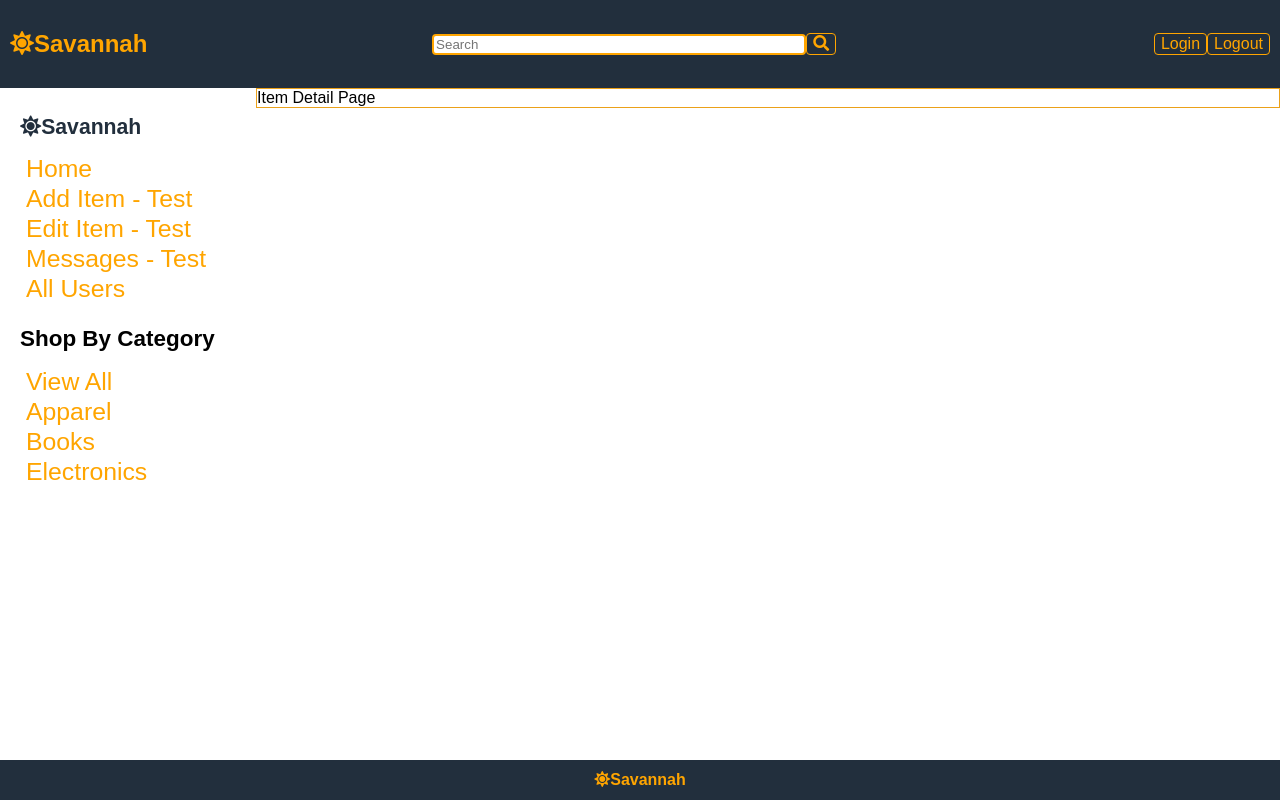
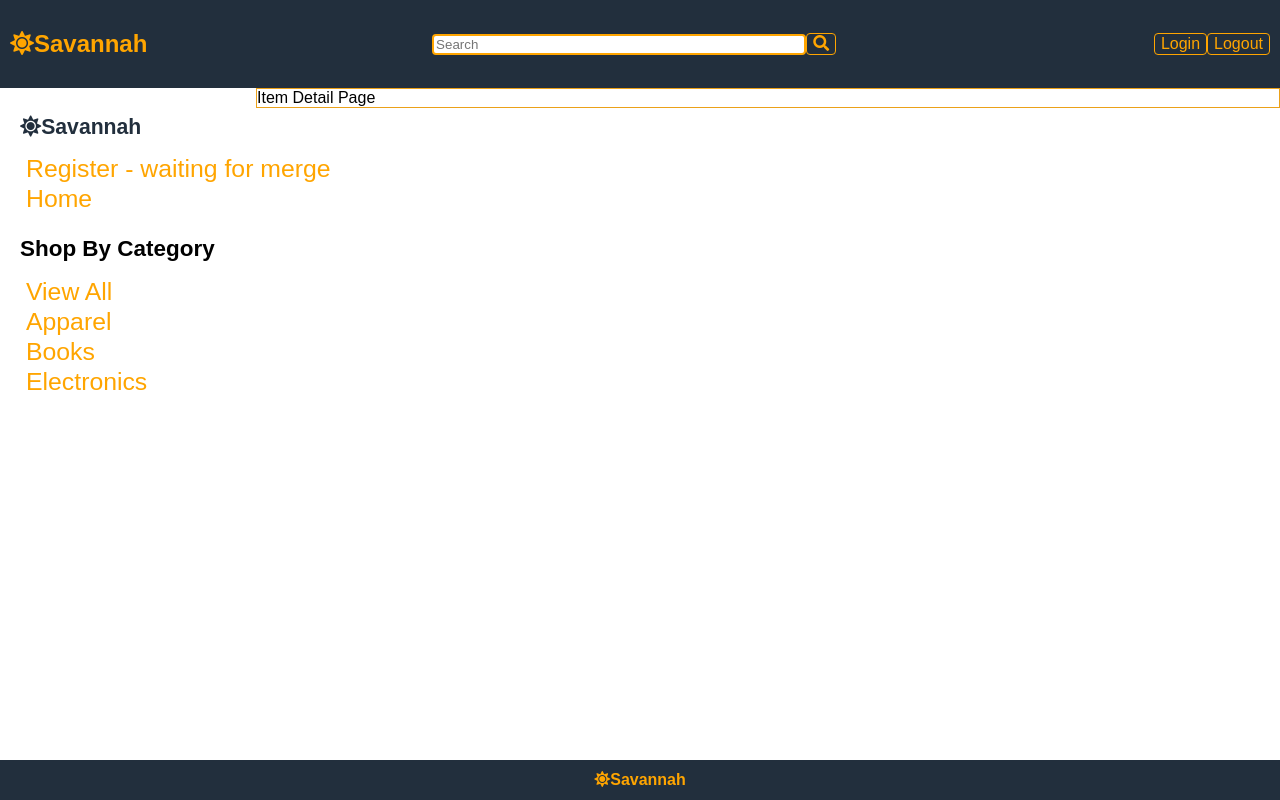
Before and after one commit to bflores88/consume-more-stuff, a React (Create React App) app: page /items/1 in a window 1280 px wide. Built offline with nearby package versions, Linux system fonts and the light colour scheme.

Commit message:
private route boilerplate and logout reducer

```diff
--- a/src/App.js
+++ b/src/App.js
@@ -13,6 +13,8 @@ import Users from './containers/Users';
 import Category from './containers/Category/Category';
 import Footer from './containers/Footer/Footer';
 import ItemDetail from './containers/ItemDetail/';
+import PrivateRoute from './components/PrivateRoute/PrivateRoute';
+
 
 class App extends Component {
   render() {
@@ -27,7 +29,8 @@ class App extends Component {
               <Route exact path="/" component={Home} />
               <Route path="/add-item" component={AddItem} />
               <Route path="/edit-item" component={EditItem} />
-              <Route path="/messages" component={Messages} />
+              {/* <Route path="/messages" component={Messages} /> */}
+              <PrivateRoute path="/messages" component={Messages} />
               <Route path="/users/:id" component={Users} />
               <Route path="/items/:id" component={ItemDetail} />
               <Route path="/items/category/:category" component={Category} />
--- /dev/null
+++ b/src/components/PrivateRoute/PrivateRoute.jsx
@@ -0,0 +1,28 @@
+import React from 'react';
+import { Route, Redirect } from 'react-router-dom';
+import { connect } from 'react-redux';
+
+
+const PrivateRoute = ({ component: Component, ...rest }) => {
+  if (!this.props.currentUser) {
+    return <Redirect to="/" />;
+  }
+  return <Route {...rest} render={(props) => <Component {...props} />} />;
+};
+
+
+const mapStateToProps = (state) => {
+  return {
+    currentUser: state.itemReducer.currentUser
+  };
+};
+
+const mapDispatchToProps = (dispatch) => {
+  return {};
+
+};
+
+export default connect(
+  mapStateToProps,
+  mapDispatchToProps,
+)(PrivateRoute);
--- /dev/null
+++ b/src/components/PrivateRoute/index.js
@@ -0,0 +1,2 @@
+import PrivateRoute from './PrivateRoute';
+export default PrivateRoute;
--- a/src/components/Sidebar/Sidebar.jsx
+++ b/src/components/Sidebar/Sidebar.jsx
@@ -41,33 +41,16 @@ const Sidebar = (props) => {
         <div className="wrap-links">
           <div className="nav-links">
             <Link to="/">
+              <button>Register - waiting for merge</button>
+            </Link>
+          </div>
+
+          <div className="nav-links">
+            <Link to="/">
               <button>Home</button>
             </Link>
           </div>
 
-          <div className="nav-links">
-            <Link to="/add-item">
-              <button>Add Item - Test</button>
-            </Link>
-          </div>
-
-          <div className="nav-links">
-            <Link to="/edit-item">
-              <button>Edit Item - Test</button>
-            </Link>
-          </div>
-
-          <div className="nav-links">
-            <Link to="/messages">
-              <button>Messages - Test</button>
-            </Link>
-          </div>
-
-          <div className="nav-links">
-          <Link to="/users/all">
-            <button>All Users</button>
-          </Link>
-        </div>
         </div>
 
         <div className="cat-links">{createItemCategoryLinks()}</div>
--- a/src/reducers/index.js
+++ b/src/reducers/index.js
@@ -7,11 +7,14 @@ import { GRAB_ITEM_IMAGES } from '../actions';
 
 import { LOGIN } from '../actions';
 
+import { LOGOUT } from '../actions';
+
 const initialState = {
   currentUser: JSON.parse(localStorage.getItem('user')),
   item: {},
   items: [],
   images: [],
+  loggedIn: false,
 };
 
 function itemReducer(state = initialState, action) {
@@ -26,7 +29,13 @@ function itemReducer(state = initialState, action) {
       return Object.assign({}, state, { images: [...action.payload] });
 
     case LOGIN:
+      Object.assign({}, state, { loggedIn: true })
       return Object.assign({}, state, { currentUser: action.payload });
+
+    case LOGOUT:
+      Object.assign({}, state, { loggedIn: false })
+      return Object.assign({}, state, { currentUser: action.payload });
+
 
     default:
       return state;
```
